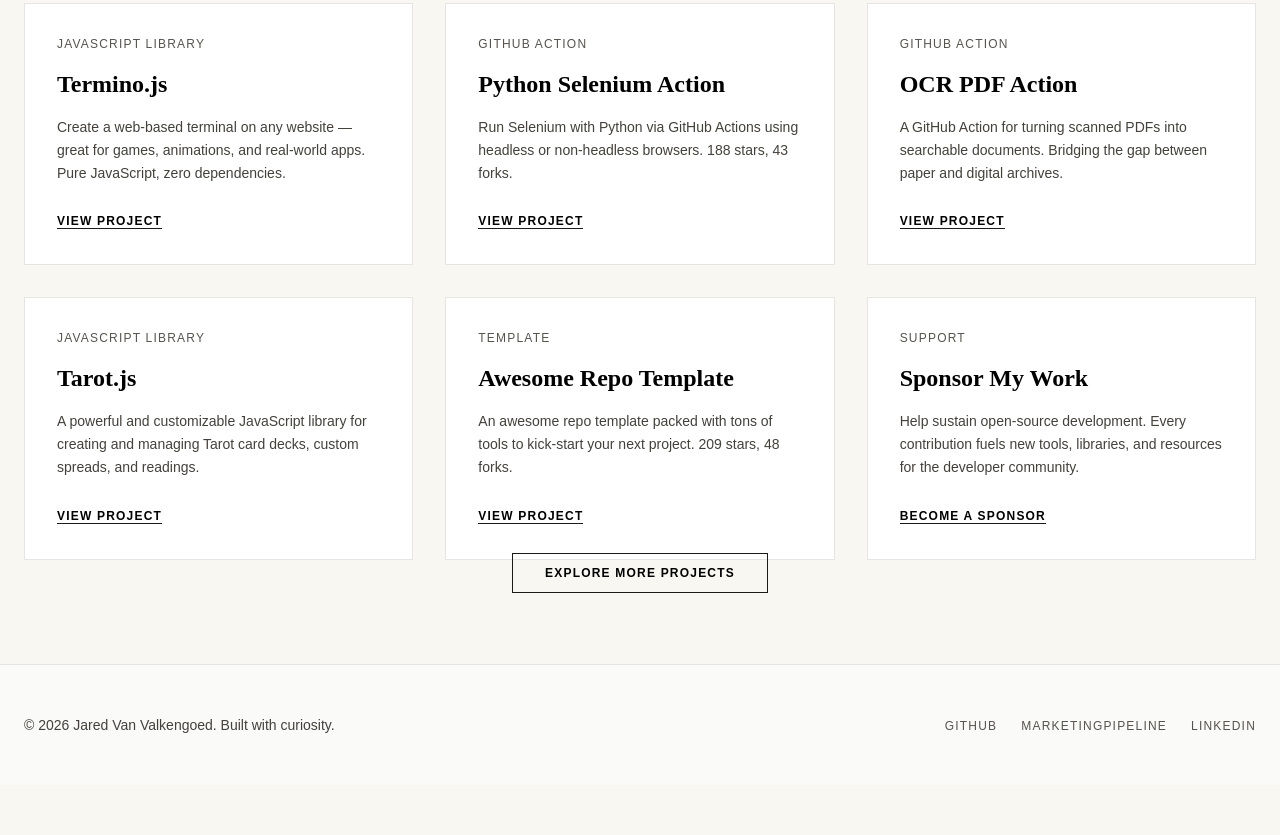
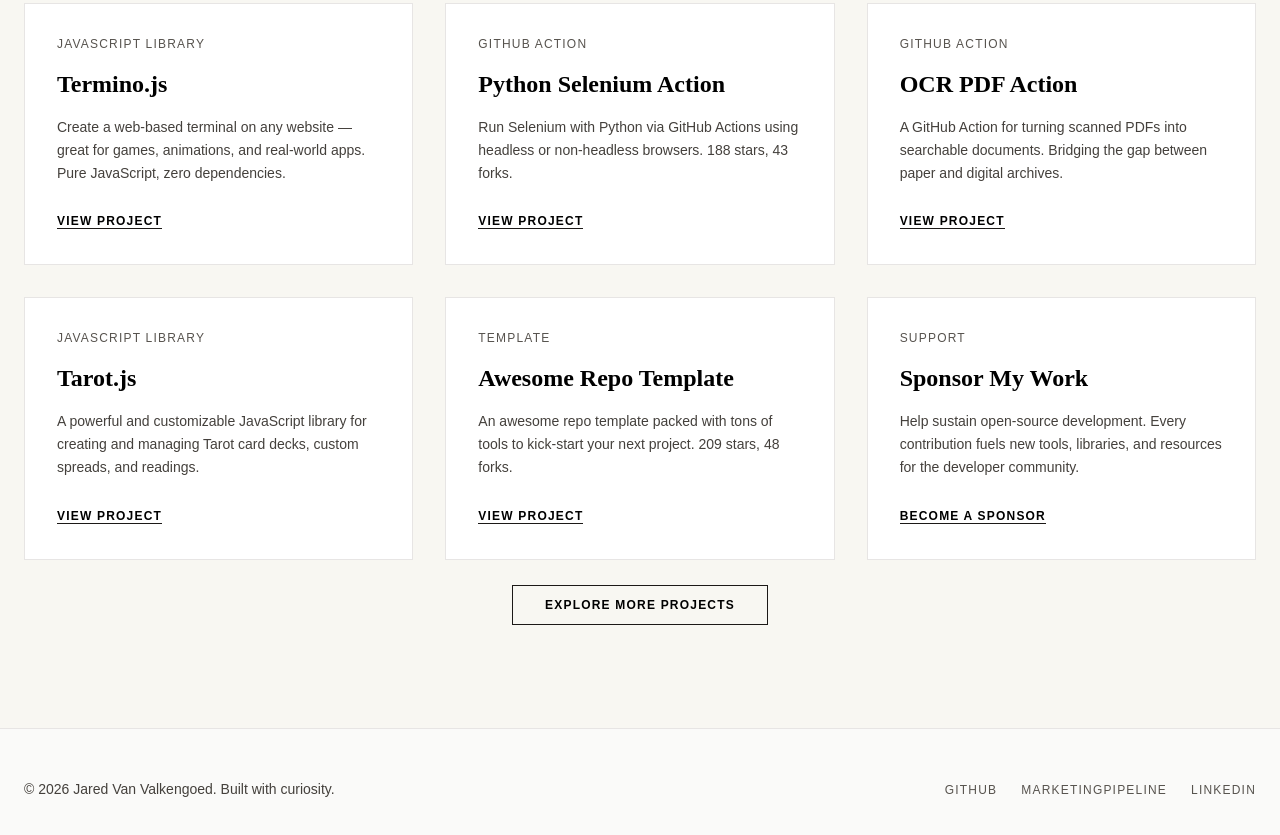
Before and after one commit to MarketingPip/MarketingPip.github.io, a website: page index.html in a window 1280 px wide. Shown: the part 1157-1992 px from the top of the page. Before the commit the page ends 1942 px from the top, so only its background shows below. Drawn offline with nearby package versions, Linux system fonts and the light colour scheme; files that its build step writes are made by us from their sources; a web font is replaced by a local one.

Commit message:
Update div class for better styling

```diff
--- a/index.html
+++ b/index.html
@@ -608,7 +608,7 @@
         </a>
       </div>
 
-<div class=" text-center">
+<div class="p-8 text-center">
        <a href="https://github.com/MarketingPipeline"  target="_blank" rel="noopener noreferrer" class="border border-stone-900 px-8 py-3 text-xs uppercase tracking-widest font-bold hover:bg-stone-900 hover:text-white transition">Explore More Projects</a>
 </div>
 
```
